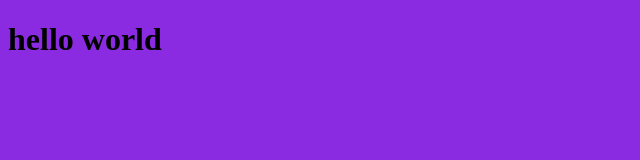
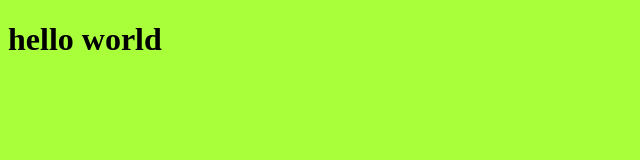
Before and after one commit to mirimalprojects/cv, a plain HTML site: page index.html in a window 1280 px wide. Shown: the whole page, without its empty margins (0-640 px from the left). Drawn offline with Linux system fonts and the light colour scheme.

Commit message:
Add files via upload

```diff
--- a/index.html
+++ b/index.html
@@ -8,7 +8,7 @@
 </head>
 <style>
   body {
-    background-color: blueviolet;
+    background-color: rgb(169, 255, 57);
   }
 </style>
 <body>
```
